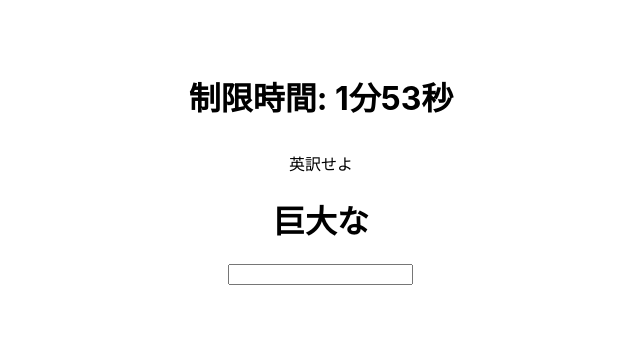
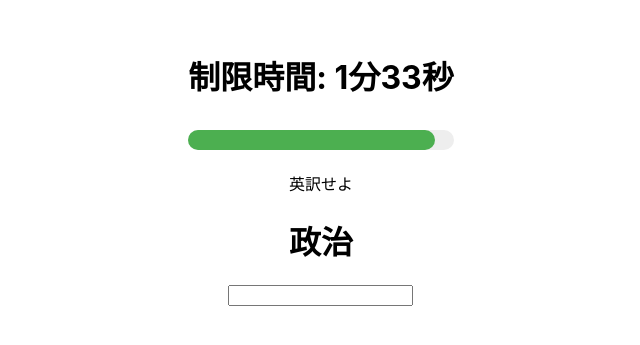
Before and after one commit to shupopo-999/web-app, a React (Create React App) app: page / in a window 1280 px wide. Shown: the part 237-582 px from the top of the page, without its empty margins (319-959 px from the left). Built offline with nearby package versions, Linux system fonts and the light colour scheme; the HTML template or start-up script is replaced by a standard one.

Commit message:
add: 問題と制限時間のゲージを追加

```diff
--- a/src/App.tsx
+++ b/src/App.tsx
@@ -9,9 +9,7 @@ function App() {
   const [inputValue, setInputValue] = useState("");
   const [quizIndex,setQuizIndex] = useState(Math.floor(Math.random() * Quiz.quiz.length));
   const [result, setResult] = useState("");
-  const [timeInedx] = useState(120);
-
-
+  const [timeInedx] = useState(100);
 
   const handlesubmit = (e: React.FormEvent<HTMLFormElement>) =>{
     e.preventDefault();
--- a/src/countdown.tsx
+++ b/src/countdown.tsx
@@ -1,4 +1,4 @@
-import React,{ useState } from 'react';
+import React,{ useState, useEffect } from 'react';
 import { useCountDownInterval } from './useCountDownInterval';
 
 type CountdownProps = {
@@ -7,15 +7,35 @@ type CountdownProps = {
 
 const Countdown:React.FC<CountdownProps>  = ({time}) => {
   const [countTime, setCountTime] = useState<number>(time)
+  const [progress, setProgress] = useState<number>(100); // 進行状況の割合 (0-100)
 
   const handleTimeUp = () =>{
     alert("TimeUp");
   }
 
+  useEffect(() => {
+    setProgress((countTime / time) * 100); // 残り時間に基づいて進行状況を計算
+  }, [countTime, time]);
+
   useCountDownInterval(countTime, setCountTime, handleTimeUp)
 
   return (
-    <p>制限時間: {Math.floor(countTime / 60)}分{countTime % 60}秒 </p>
+    <div>
+      <p>
+        制限時間: {Math.floor(countTime / 60)}分{countTime % 60}秒
+      </p>
+      <div style={{ width: '100%', backgroundColor: '#eee', height: '20px', borderRadius: '10px' }}>
+        <div
+          style={{
+            width: `${progress}%`,
+            backgroundColor: progress > 10 ? '#4caf50' : '#f44336', // 進行状況によって色を変える
+            height: '100%',
+            borderRadius: '10px',
+            transition: 'width 0.5s ease',
+          }}
+        ></div>
+      </div>
+    </div>
   )
 }
 export default Countdown;
--- a/src/ima.ts
+++ b/src/ima.ts
@@ -11,7 +11,8 @@ declare module '*.png' {
 
     export default value;
 
-  }declare module '*.tsx' {
+  }
+  declare module '*.tsx' {
 
     const value: string;
 
--- a/src/quiz.json
+++ b/src/quiz.json
@@ -119,6 +119,66 @@
           "explanation" : "和訳せよ",
           "question" : "add",
           "ansewer" : ["追加","ついか","tuika","加える","くわえる","kuwaeru"]
+        },
+        {
+          "id" : 21,
+          "explanation" : "和訳せよ",
+          "question" : "vice",
+          "ansewer" : ["悪","あく","aku","悪徳","あくとく","akutoku","邪悪","じゃあく","jaaku","悪事","あくじ","akuji","akuzi","悪行","あくぎょう","akugyou"]
+        },
+        {
+          "id" : 22,
+          "explanation" : "英訳せよ",
+          "question" : "頂上",
+          "ansewer" : ["sumit","Sumit"]
+        },
+        {
+          "id" : 23,
+          "explanation" : "英訳せよ",
+          "question" : "借金",
+          "ansewer" : ["debt","Debt"]
+        },
+        {
+            "id" : 24,
+            "explanation" : "英訳せよ",
+            "question" : "費用",
+            "ansewer" : ["cost","Cost"]
+        },
+        {
+            "id" : 25,
+            "explanation" : "英訳せよ",
+            "question" : "出費",
+            "ansewer" : ["disbursements","Disbursements"]
+        },
+        {
+            "id" : 26,
+            "explanation" : "英訳せよ",
+            "question" : "政治",
+            "ansewer" : ["politics","Politics"]
+        },
+        {
+            "id" : 27,
+            "explanation" : "英訳せよ",
+            "question" : "選挙",
+            "ansewer" : ["election","Election"]
+        },
+        {
+            "id" : 28,
+            "explanation" : "英訳せよ",
+            "question" : "何かする",
+            "ansewer" : ["do something","Do Something","do Something","Do something"]
+        },
+        {
+            "id" : 29,
+            "explanation" : "英訳せよ",
+            "question" : "光",
+            "ansewer" : ["light","Light"]
+        },
+        {
+            "id" : 30,
+            "explanation" : "英訳せよ",
+            "question" : "蝶",
+            "ansewer" : ["butterfly","Butterfly"]
         }
     ]
 }
```
Lines whose indentation alone changed are shown as unchanged.
